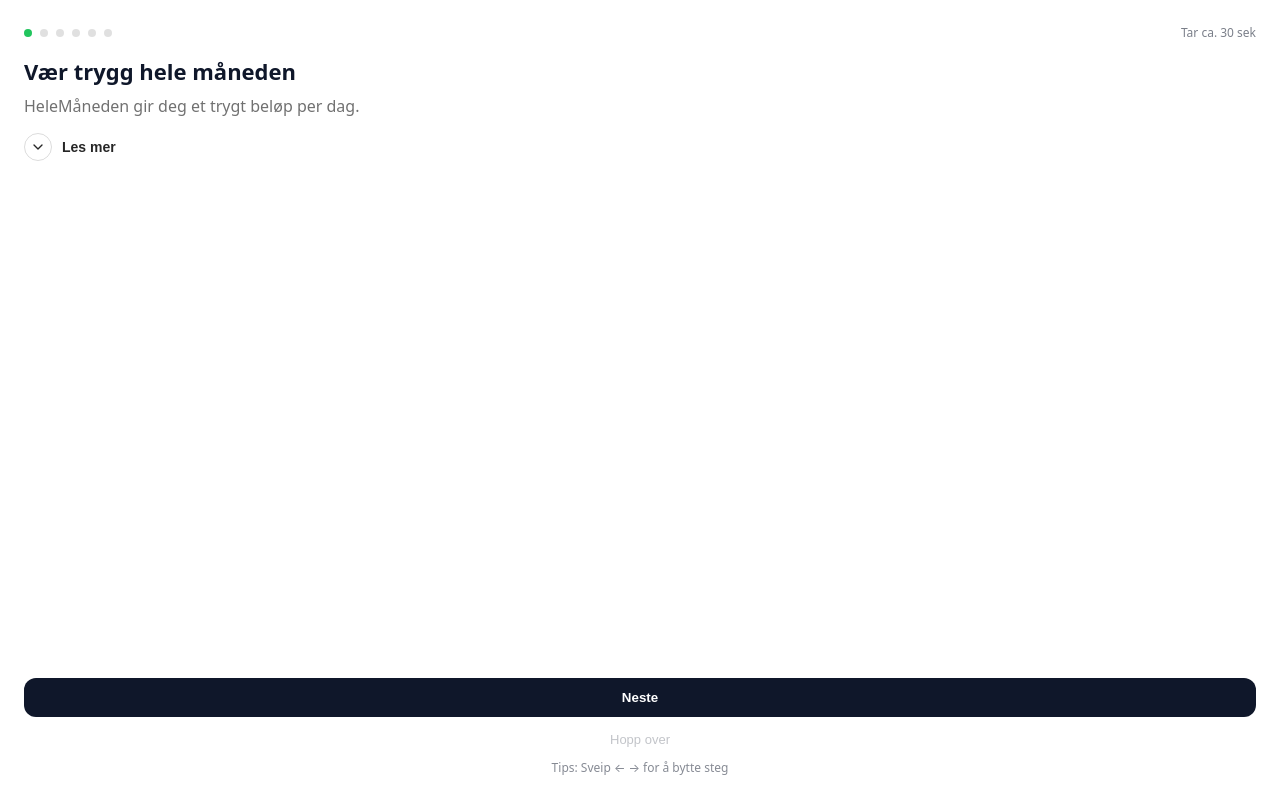
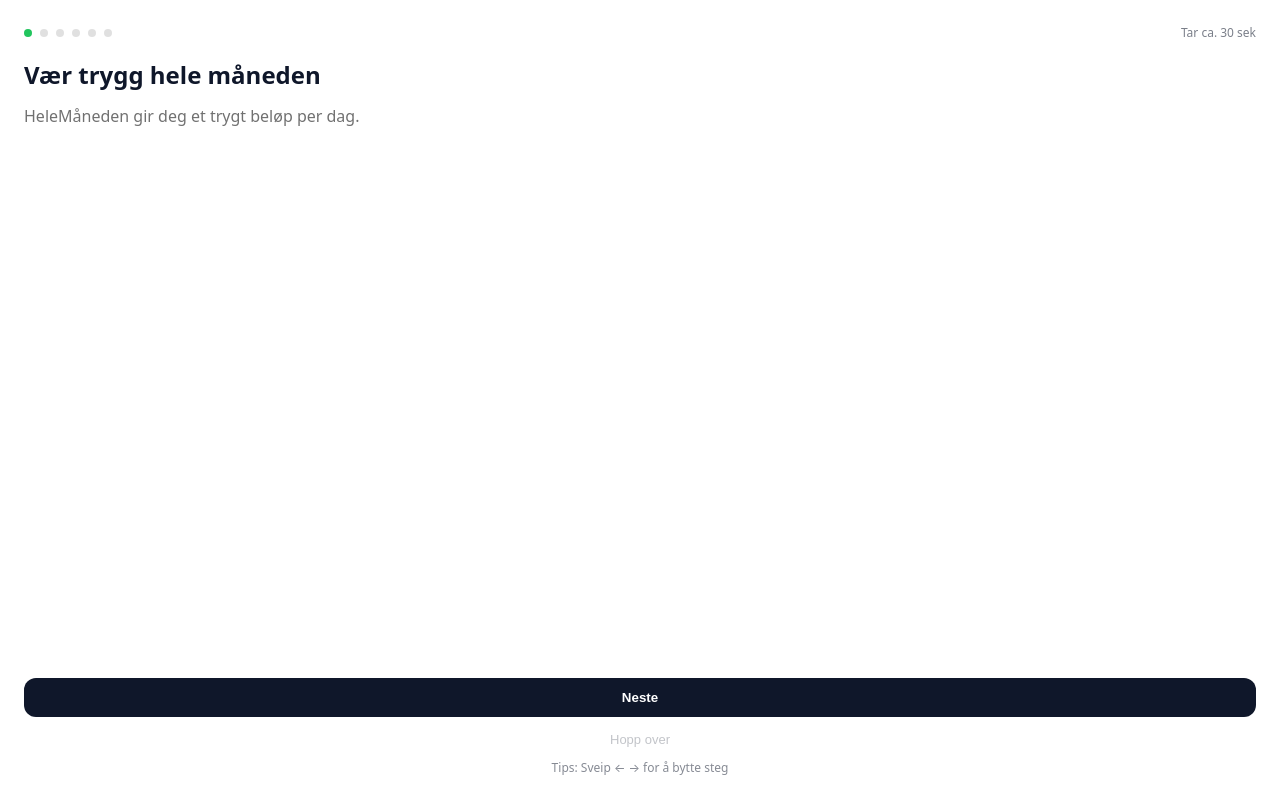
Before and after one commit to ivarkjell-dotcom/helemaneden, a Next.js app: page /settings in a window 1280 px wide. Built offline with nearby package versions, Linux system fonts and the light colour scheme.

Commit message:
Klar for test 1. mai

```diff
--- a/src/app/components/onboarding/Onboarding.tsx
+++ b/src/app/components/onboarding/Onboarding.tsx
@@ -148,77 +148,17 @@ export default function Onboarding() {
             animation: "hmFade 220ms ease-out",
           }}
         >
-          <h2 style={{ marginBottom: 10, fontSize: 22, lineHeight: 1.15 }}>
+          <h2 style={{ marginBottom: 14, fontSize: 24, lineHeight: 1.2 }}>
             {current.title}
           </h2>
 
           {current.body.map((line, i) => (
-            <p key={i} style={{ opacity: 0.9, color: textMuted, marginTop: 6 }}>
+            <p key={i} style={{ opacity: 0.9, color: textMuted, marginTop: 8, lineHeight: 1.5 }}>
               {line}
             </p>
           ))}
 
-          {/* Les mer */}
-          {current.moreTitle && current.moreBody?.length ? (
-            <div style={{ marginTop: 16 }}>
-              <button
-                onClick={() => setExpanded((v) => !v)}
-                style={{
-                  display: "flex",
-                  alignItems: "center",
-                  gap: 10,
-                  background: "transparent",
-                  border: "none",
-                  padding: 0,
-                  cursor: "pointer",
-                  color: "rgba(0,0,0,0.85)",
-                  fontWeight: 700,
-                }}
-              >
-                <span
-                  style={{
-                    width: 28,
-                    height: 28,
-                    borderRadius: 999,
-                    border: "1px solid rgba(0,0,0,0.14)",
-                    display: "grid",
-                    placeItems: "center",
-                  }}
-                >
-                  {expanded ? <ChevronUp size={16} /> : <ChevronDown size={16} />}
-                </span>
-                <span style={{ fontSize: 14 }}>{expanded ? "Skjul" : "Les mer"}</span>
-              </button>
 
-              {expanded ? (
-                <div
-                  style={{
-                    marginTop: 10,
-                    padding: 12,
-                    borderRadius: 12,
-                    background: "rgba(0,0,0,0.03)",
-                    border: "1px solid rgba(0,0,0,0.06)",
-                  }}
-                >
-                  <div style={{ fontWeight: 800, marginBottom: 6 }}>
-                    {current.moreTitle}
-                  </div>
-                  {current.moreBody.map((line, i) => (
-                    <p
-                      key={i}
-                      style={{
-                        marginTop: 6,
-                        color: textMuted,
-                        lineHeight: 1.45,
-                      }}
-                    >
-                      {line}
-                    </p>
-                  ))}
-                </div>
-              ) : null}
-            </div>
-          ) : null}
 
           {/* Siste steg: “Kom i gang” */}
           {isLast ? (
```
